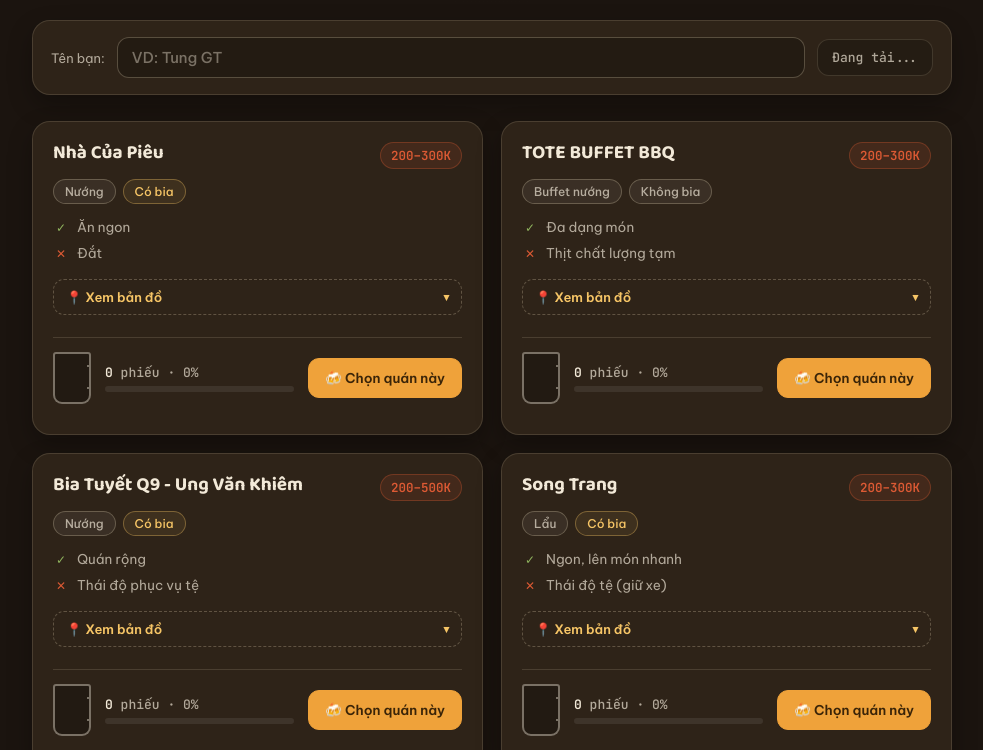
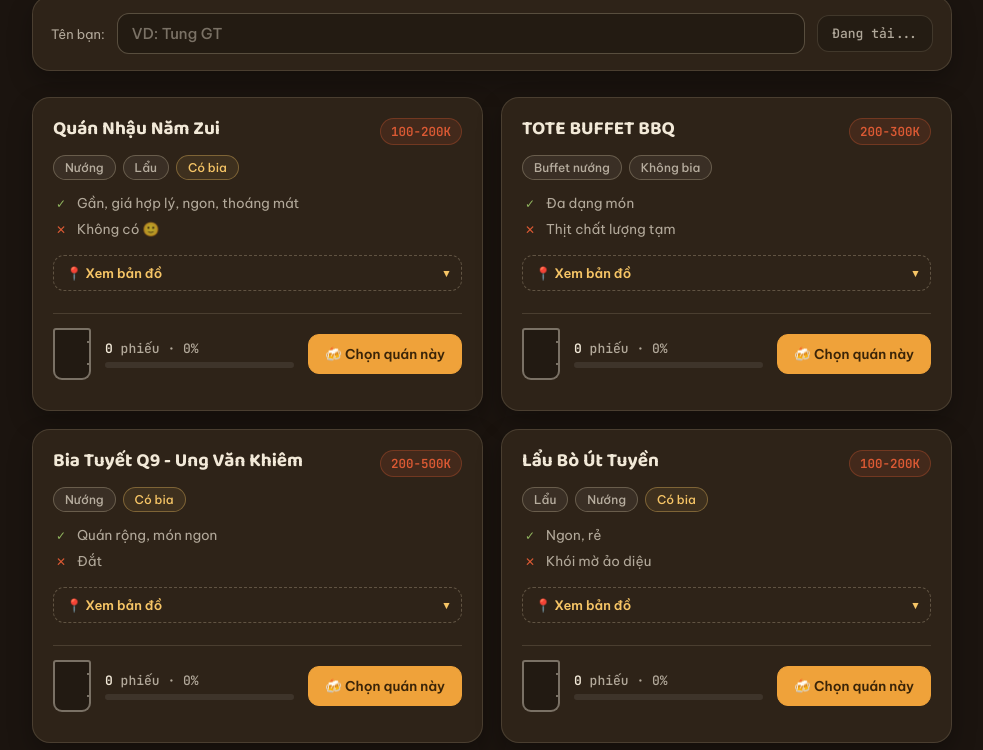
Before and after one commit to quanghia24/vote_beer, a plain HTML site: page index.html in a window 1280 px wide. Shown: the part 191-941 px from the top of the page, without its empty margins (148-1131 px from the left). Drawn offline with Linux system fonts and the light colour scheme; no server answers.

Commit message:
update voting list

```diff
--- a/index.html
+++ b/index.html
@@ -212,7 +212,6 @@
   <header class="hero">
     <div class="eyebrow">🍢 Team outing</div>
     <h1>Vote địa điểm <span class="accent">nhậu</span> công ty</h1>
-    <p class="subtitle">Có thể chọn quán. Có mỗi tên == một user.</p>
     <p class="subtitle">Nhập tên để vote, nếu muốn edit vote hãy nhập lại tên cũ</p>
   </header>
 
@@ -246,19 +245,19 @@ const votesRef = ref(db, 'votes');
 
 const VENUES = [
   {
-    id: 'pieu',
-    name: 'Nhà Của Piêu',
-    price: '200–300K',
-    tags: ['Nướng', 'Có bia'],
-    good: 'Ăn ngon',
-    bad: 'Đắt',
-    mapLink: 'https://maps.app.goo.gl/hG8LCipcVCWNJ74K7',
-    embed: 'https://www.google.com/maps/embed?pb=!1m14!1m8!1m3!1d4837.565098181841!2d106.7101155!3d10.8082423!3m2!1i1024!2i768!4f13.1!3m3!1m2!1s0x317529c9300f414f%3A0xe6ed5249f67ded85!2zTmjDoCBD4bunYSBQacOqdQ!5e1!3m2!1sen!2s!4v1785377046549!5m2!1sen!2s'
+    id: 'namzui',
+    name: 'Quán Nhậu Năm Zui',
+    price: '100-200K',
+    tags: ['Nướng', 'Lẩu', 'Có bia'],
+    good: 'Gần, giá hợp lý, ngon, thoáng mát',
+    bad: 'Không có 🙂',
+    mapLink: '',
+    embed: 'https://www.google.com/maps/embed?pb=!1m18!1m12!1m3!1d4837.413600922442!2d106.70592967589539!3d10.817637089333674!2m3!1f0!2f0!3f0!3m2!1i1024!2i768!4f13.1!3m3!1m2!1s0x31752900255fc65b%3A0xe6a8e24aa1141a7c!2zUVXDgU4gTkjhuqxVIE7Egk0gWlVJIHwgUVXDgU4gTkjhuqxVIEfhuqZOIMSQw4JZIHwgUVXDgU4gTkjhuqxVIELDjE5IIFRI4bqgTkggfCBRVcOBTiDEgk4gR-G6pk4gxJDDglk!5e1!3m2!1sen!2s!4v1785753894016!5m2!1sen!2s'
   },
   {
     id: 'tote',
     name: 'TOTE BUFFET BBQ',
-    price: '200–300K',
+    price: '200-300K',
     tags: ['Buffet nướng', 'Không bia'],
     good: 'Đa dạng món',
     bad: 'Thịt chất lượng tạm',
@@ -268,22 +267,22 @@ const VENUES = [
   {
     id: 'tuyet',
     name: 'Bia Tuyết Q9 - Ung Văn Khiêm',
-    price: '200–500K',
+    price: '200-500K',
     tags: ['Nướng', 'Có bia'],
-    good: 'Quán rộng',
-    bad: 'Thái độ phục vụ tệ',
+    good: 'Quán rộng, món ngon',
+    bad: 'Đắt',
     mapLink: 'https://maps.app.goo.gl/tQrGnpypDYwZnHcU7',
     embed: 'https://www.google.com/maps/embed?pb=!1m18!1m12!1m3!1d4837.56318343614!2d106.71239267589517!3d10.808361089342338!2m3!1f0!2f0!3f0!3m2!1i1024!2i768!4f13.1!3m3!1m2!1s0x3175297f591d7ef1%3A0x3cb8a7848e212d88!2zQmlhIFR1eeG6v3QgUTkgLSBVbmcgVsSDbiBLaGnDqm0!5e1!3m2!1sen!2s!4v1785377147392!5m2!1sen!2s'
   },
   {
-    id: 'songtrang',
-    name: 'Song Trang',
-    price: '200–300K',
-    tags: ['Lẩu', 'Có bia'],
-    good: 'Ngon, lên món nhanh',
-    bad: 'Thái độ tệ (giữ xe)',
-    mapLink: 'https://maps.app.goo.gl/YP1GSJykWeUS42EY8',
-    embed: 'https://www.google.com/maps/embed?pb=!1m18!1m12!1m3!1d4837.349215315018!2d106.72638877589556!3d10.82162738932994!2m3!1f0!2f0!3f0!3m2!1i1024!2i768!4f13.1!3m3!1m2!1s0x3175262ef1bff8e9%3A0x8f2f5b120128127!2sSong%20Trang!5e1!3m2!1sen!2s!4v1785378054093!5m2!1sen!2s'
+    id: 'utuyen',
+    name: 'Lẩu Bò Út Tuyền',
+    price: '100-200K',
+    tags: ['Lẩu', 'Nướng', 'Có bia'],
+    good: 'Ngon, rẻ',
+    bad: 'Khói mờ ảo diệu',
+    mapLink: 'https://maps.app.goo.gl/XQd7LT1LmLR8xQfY8',
+    embed: 'https://www.google.com/maps/embed?pb=!1m14!1m8!1m3!1d4837.268244133347!2d106.71331276259!3d10.826643517939658!3m2!1i1024!2i768!4f13.1!3m3!1m2!1s0x317528860a5508bf%3A0x74134f93e1cf9fa5!2zTOG6qXUgQsOyIMOadCBUdXnhu4Fu!5e1!3m2!1sen!2s!4v1785754076308!5m2!1sen!2s'
   }
 ];
 
@@ -339,7 +338,7 @@ function buildCard(v, i){
     </button>
     <div class="map-panel">
       <iframe data-src="${v.embed}" loading="lazy" referrerpolicy="strict-origin-when-cross-origin"></iframe>
-      <a class="map-link" href="${v.mapLink}" target="_blank" rel="noopener">Mở trong Google Maps ↗</a>
+      ${v.mapLink ? `<a class="map-link" href="${v.mapLink}" target="_blank" rel="noopener">Mở trong Google Maps ↗</a>` : ''}
     </div>
     <div class="vote-row">
       <div class="mug"><div class="mug-fill"></div></div>
```
